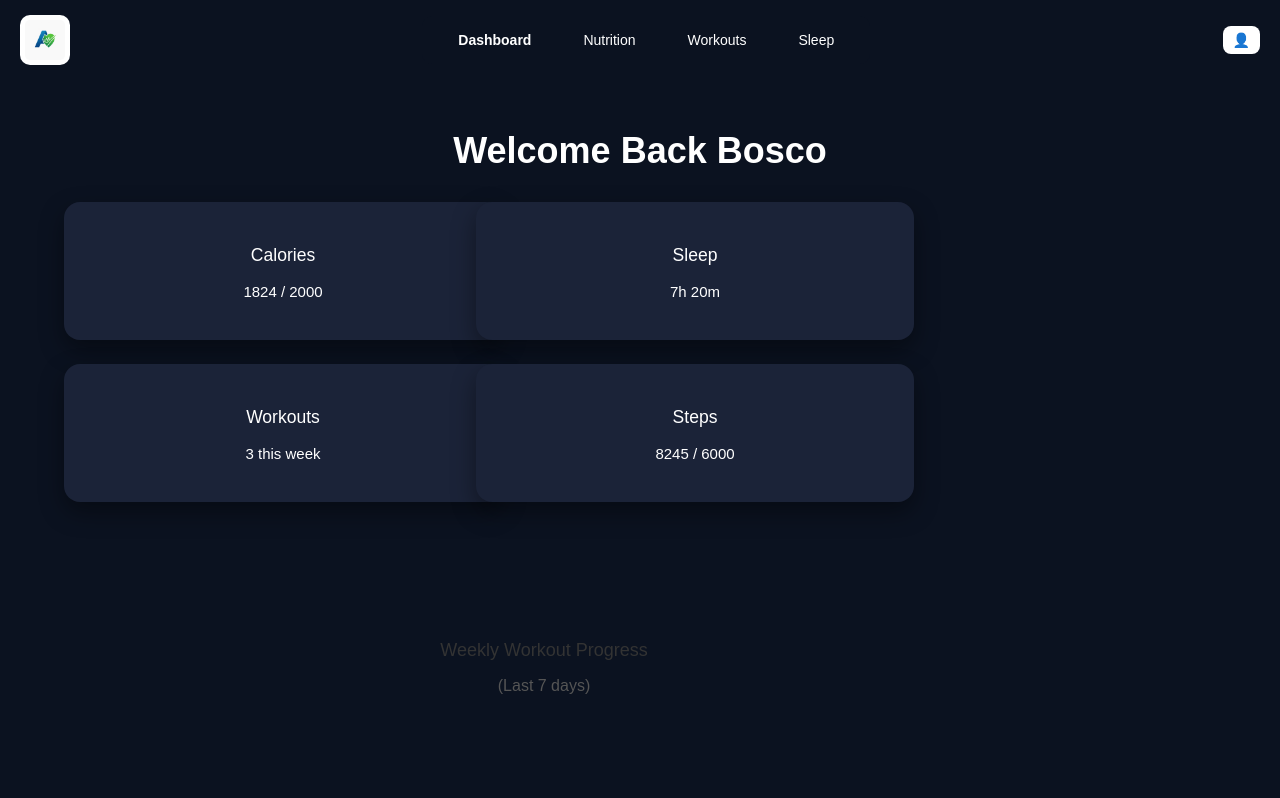
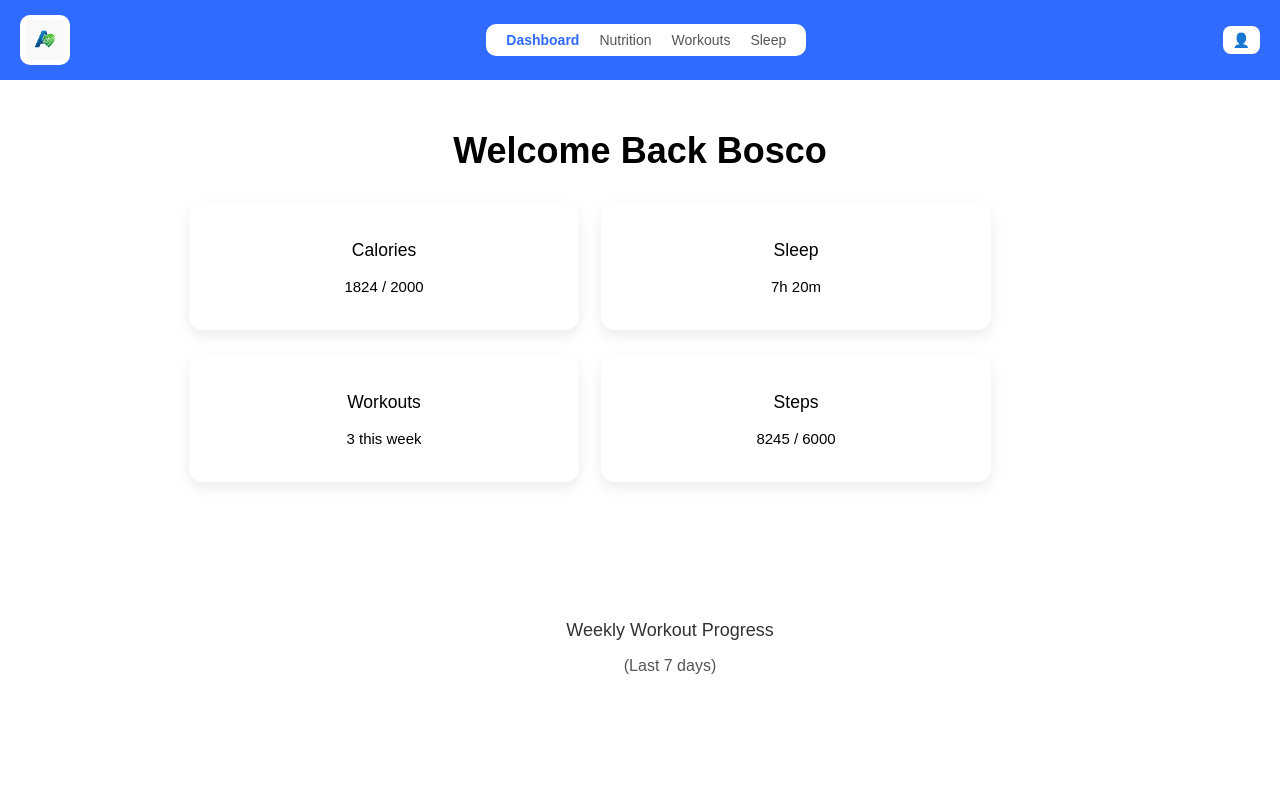
Before and after one commit to Bosco-13/cmp5012b-team, a plain HTML site: page code_files/index.html in a window 1280 px wide. Shown: the top 798 px of the page. Drawn offline with Linux system fonts and the light colour scheme.

Commit message:
FIXED STYLE.CSS/DASHBOARD PAGE
FIXED STYLE.CSS/DASHBOARD PAGE

```diff
--- a/code_files/style.css
+++ b/code_files/style.css
@@ -1,7 +1,6 @@
 body {
     font-family: Arial, sans-serif;
     margin: 0;
-    background: linear-gradient(to bottom, #2F6BFF 0%, #F3F6FB 30%);
 }
 
 /* Container */
@@ -79,6 +78,7 @@ h1 {
     justify-content: center;
     width: 100%;
     max-width: 800px;
+    justify-items: center;
 }
 
 .card {
@@ -190,14 +190,12 @@ h3 {
 
 /* Sleep Monitoring CODE: */
 
-body {
-    margin: 0;
-    font-family: Arial, sans-serif;
+.sleep-page {
     background: #0b1220;
     color: white;
 }
 
-.container {
+.sleep-page .container {
     max-width: 1500px;
     margin: 0 auto;
     width: 95%;
@@ -211,7 +209,7 @@ h1 {
 
 /* The cards/container boxes: */
 
-.card {
+.sleep-page .card {
     background: #1b2338;
     padding: 25px;
     border-radius: 16px;
@@ -390,17 +388,17 @@ h1 {
 
 }
 
-header {
+.sleep-page header {
     position: relative;
     z-index: 9999;
     background: #0b1220 !important;
 }
 
-nav {
+.sleep-page nav {
     background: #0b1220 !important;
 }
 
-nav a {
+.sleep-page nav a {
     background: transparent !important;
     color: white !important;
     padding: 8px 16px;
@@ -408,7 +406,7 @@ nav a {
     text-decoration: none;
 }
 
-nav a.active {
+.sleep-page nav a.active {
     background: #6b7cff;
     color: white;
 }
@@ -421,37 +419,14 @@ main {
     display: block !important;
 }
 
-.container {
-   max-width: 1400px;
-   width: 95%;
-   margin: 0 auto;
-   padding: 40px 20px;
-}
-
-body {
-    background: #0b1220 !important;
-}
 
 section {
     background: transparent !important;
 }
 
 
-
 /* Goal Management Code: */
 
-body {
-    margin: 0;
-    font-family: Arial, sans-serif;
-    background: #0b1220;
-    color: white;
-}
-
-.container {
-    width: 90%;
-    margin: 0 auto;
-    padding: 30px;
-}
 
 .main-grid {
     display:grid;
@@ -465,7 +440,7 @@ body {
     gap: 20px;
 }
 
-.card {
+.goal-page .card {
     background: #1b2338;
     padding: 25px;
     border-radius: 16px;
```
